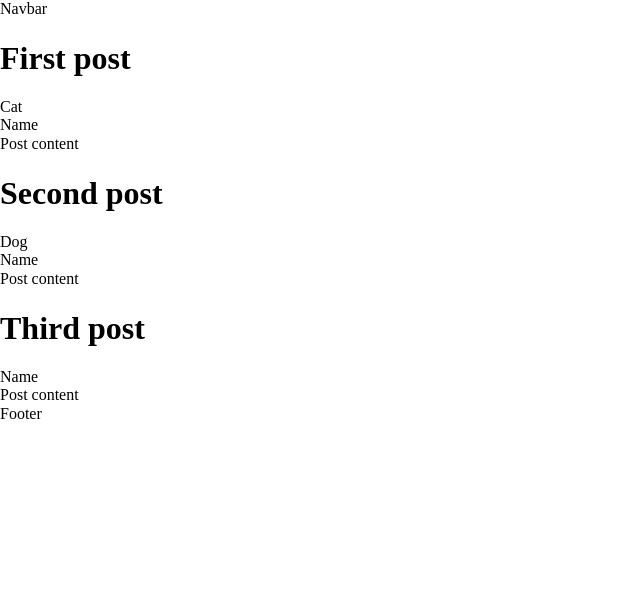
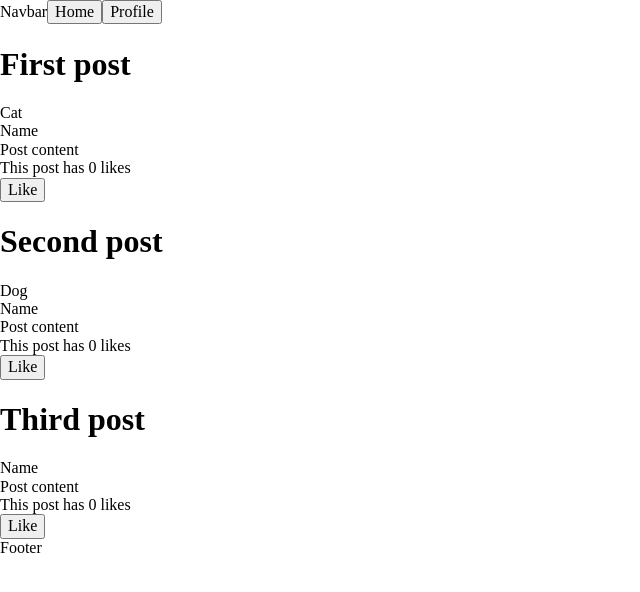
Before and after one commit to JasonNelemans/react-project, a React (Create React App) app: page / in a window 1280 px wide. Shown: the top 592 px of the page, without its empty margins (0-640 px from the left). Built offline with nearby package versions, Linux system fonts and the light colour scheme.

Commit message:
Added initial buttons

```diff
--- a/src/components/Navbar.js
+++ b/src/components/Navbar.js
@@ -4,6 +4,8 @@ export default function Navbar() {
   return (
     <div>
       Navbar
+      <button>Home</button>
+      <button>Profile</button>
     </div>
   )
 }
--- a/src/components/Post.js
+++ b/src/components/Post.js
@@ -1,12 +1,18 @@
-import React from 'react';
+import React, {useState} from 'react';
 
 export default function Post(props) {
+  const [value, setValue] = useState(0)
+
+  let likeCounter = value
+
   return (
     <div>
       <h1>{props.title}</h1>
       <div className="pf-picture">{props.picture}</div>
       <div className="name">Name</div>
       <div className="post-content">Post content</div>
+  <div className="number-of-likes">This post has {likeCounter} likes</div>
+      <button>Like</button>
     </div>
   )
 }
```
